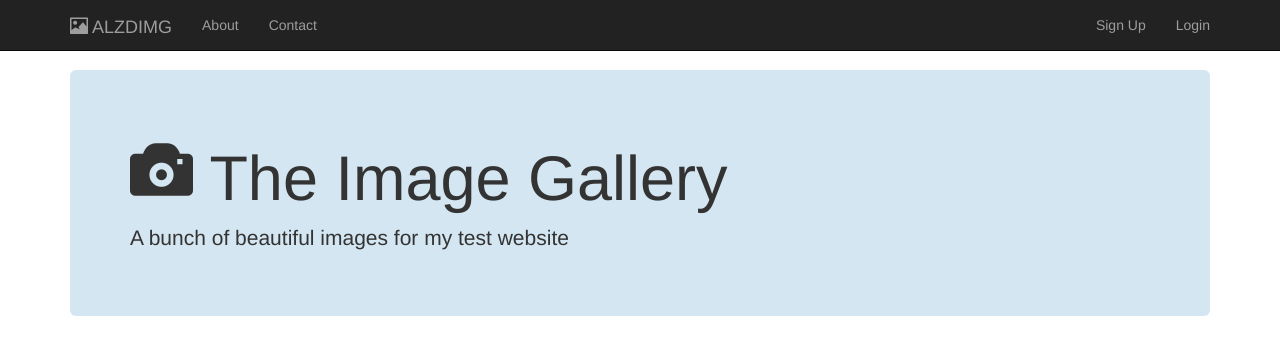
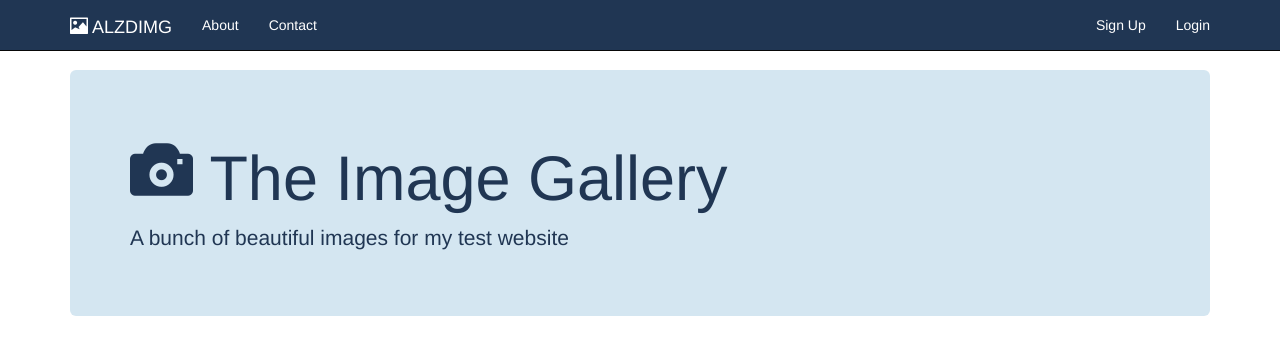
Before and after one commit to AlizadeM/WEBDEV, a plain HTML site: page Image Gallery (Grid Test)/Image Gallery.html in a window 1280 px wide. Shown: the top 343 px of the page. Drawn offline with nearby package versions, Linux system fonts and the light colour scheme.

Commit message:
additional edits for css

```diff
--- a/Image Gallery (Grid Test)/gallery.css
+++ b/Image Gallery (Grid Test)/gallery.css
@@ -5,4 +5,18 @@ body{
 
 .jumbotron{
 	background-color: #D4E6F1;
+	color: #203653;
 }
+
+
+.navbar-inverse{
+	background-color: #203653
+}
+
+.navbar-inverse .navbar-nav>li>a{
+	color: white;
+}
+
+.navbar-inverse .navbar-brand{
+	color: white;
+}
```
